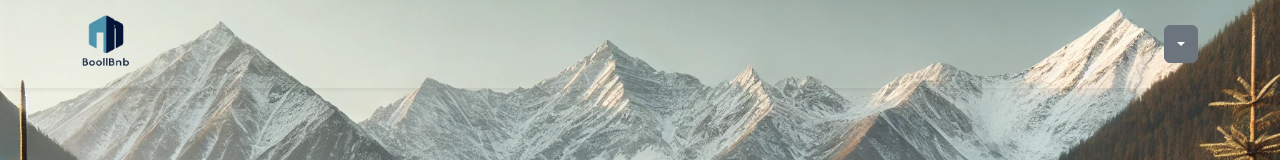
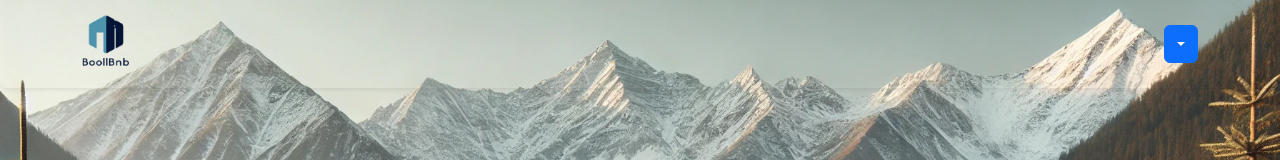
Before and after one commit to WilliamHaxhija/fo-boolbnb, a Vue app: page / in a window 1280 px wide. Shown: the top 160 px of the page. Built offline with nearby package versions, Linux system fonts and the light colour scheme.

Commit message:
feat add link for login and registration

```diff
--- a/src/components/AppHeader.vue
+++ b/src/components/AppHeader.vue
@@ -30,20 +30,21 @@ export default {
                         <!-- Collapsible wrapper -->
 
                         <!-- Right elements -->
-                        <div class="d-flex align-items-center">
+                        <div class="d-flex align-items-center dropdown ">
 
-                            <!-- Notifications -->
-
+                            <!--Drop down For Login -->
                             <div class="dropdown">
-                                <button class="btn btn-secondary dropdown-toggle" type="button"
+                                <button class="btn btn-primary dropdown-toggle" type="button"
                                     data-bs-toggle="dropdown" aria-expanded="false">
                                 </button>
                                 <ul class="dropdown-menu">
-                                    <li><a class="dropdown-item" href="#">Login</a></li>
-                                    <li><a class="dropdown-item" href="#">Registrati</a></li>
+                                    <li><a class="dropdown-item" href="http://127.0.0.1:8000/login">Login</a></li>
+                                    <li><a class="dropdown-item" href="http://127.0.0.1:8000/register">Registrati</a></li>
                                 </ul>
                             </div>
                         </div>
+
+
                         <!-- Right elements -->
                     </div>
                     <!-- Container wrapper -->
@@ -67,4 +68,6 @@ export default {
     background-size: cover;
 
 }
+
+
 </style>
```
